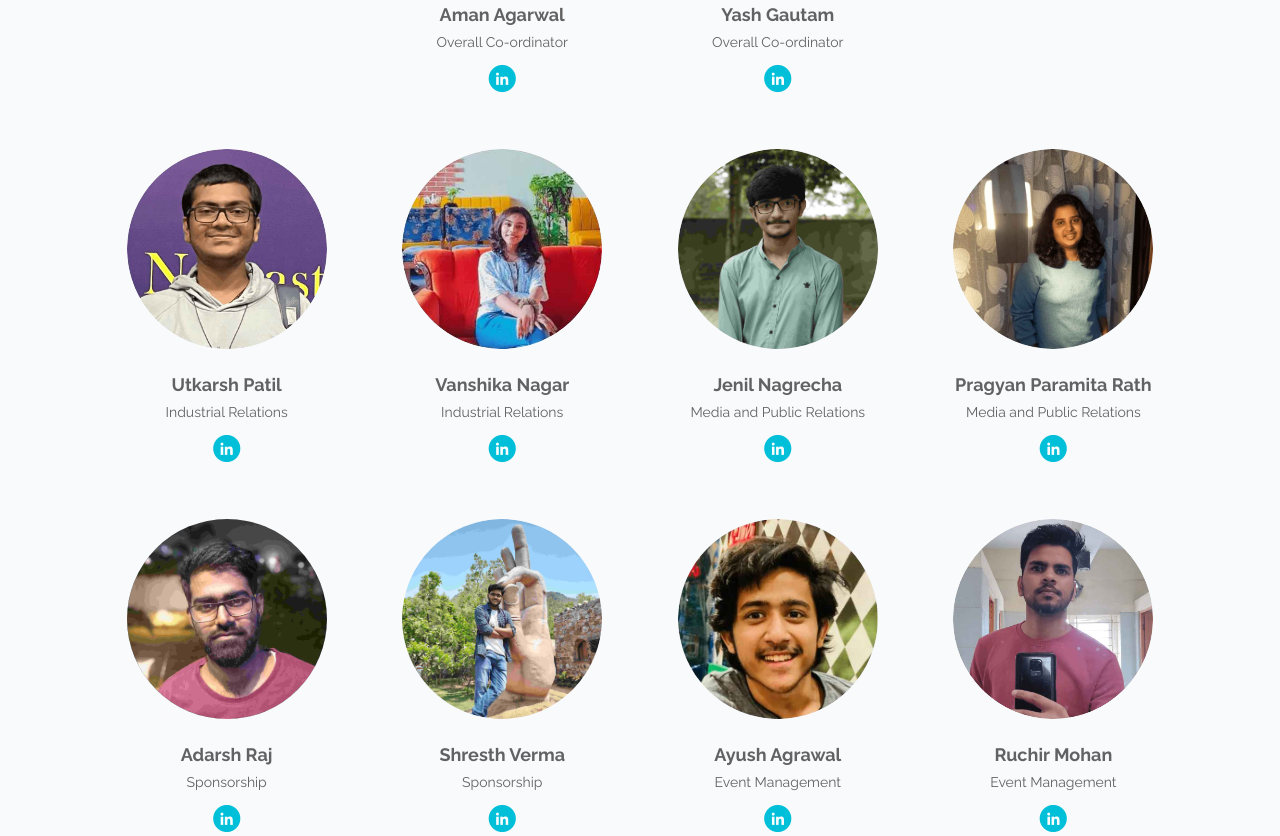
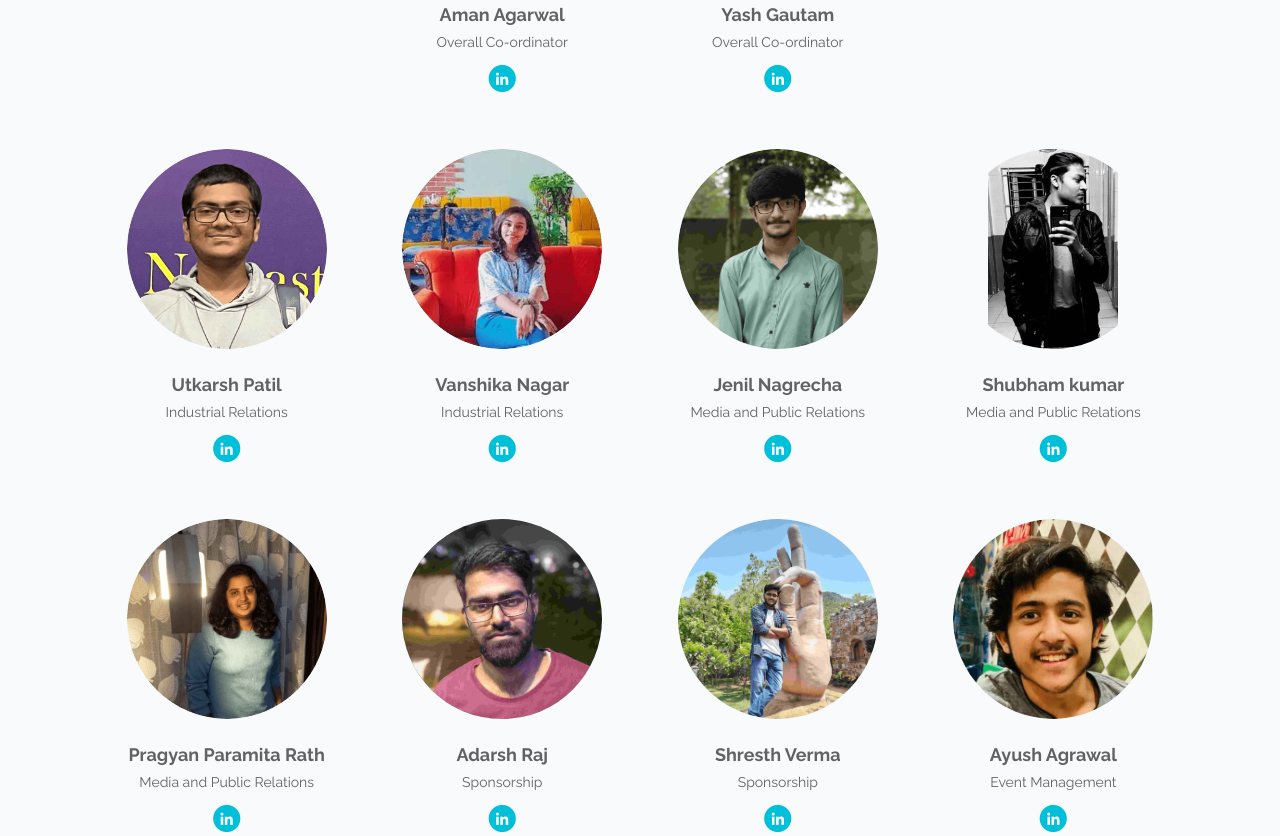
Before and after one commit to Datumtyagi/e-cell, a plain HTML site: page ecell-iitp.github.io-dev/index.html in a window 1280 px wide. Shown: the part 5767-6603 px from the top of the page. Drawn offline with Linux system fonts and the light colour scheme.

Commit message:
required changes

```diff
--- a/ecell-iitp.github.io-dev/index.html
+++ b/ecell-iitp.github.io-dev/index.html
@@ -870,6 +870,27 @@
                             <!-- end of team-member -->
                             <!-- end of team member -->
 
+                            <div class="team-member">
+                                <div class="image-wrapper">
+                                    <img class="img-fluid" src="images/Team22-23/shubham.jpg" alt="Shubham kumar">
+                                </div>
+                                <!-- end of image wrapper -->
+                                <p class="p-large"><strong>Shubham kumar</strong></p>
+                                <p class="job-title">Media and Public Relations</p>
+                                <span class="social-icons">
+                                    <span class="fa-stack">
+                                        <a href="" target="blank">
+                                            <i class="fas fa-circle fa-stack-2x facebook"></i>
+                                            <i class="fab fa-linkedin-in fa-stack-1x"></i>
+                                        </a>
+                                    </span>
+
+                                </span>
+                                <!-- end of social-icons -->
+                            </div>
+                            <!-- end of team-member -->
+                            <!-- end of team member -->
+
                             <!-- Team Member -->
                             <div class="team-member">
                                 <div class="image-wrapper">
@@ -962,7 +983,11 @@
                             <!-- end of team-member -->
                             <!-- end of team member -->
 
-                            <!-- Team Member -->
+
+                            <div class="row">
+                                <div class="col-lg-12">
+
+                             <!-- Team Member -->
                             <div class="team-member">
                                 <div class="image-wrapper">
                                     <img class="img-fluid" src="images/Team22-23/RuchirMohan.jpg" alt="Ruchrir Mohan">
@@ -984,8 +1009,6 @@
                             <!-- end of team-member -->
                             <!-- end of team member -->
 
-                            <div class="row">
-                                <div class="col-lg-12">
                             <!-- Team Member -->
                             <div class="team-member">
                                 <div class="image-wrapper">
```
Also changed, not shown: ecell-iitp.github.io-dev/images/Team22-23/shubham.jpg (added).
